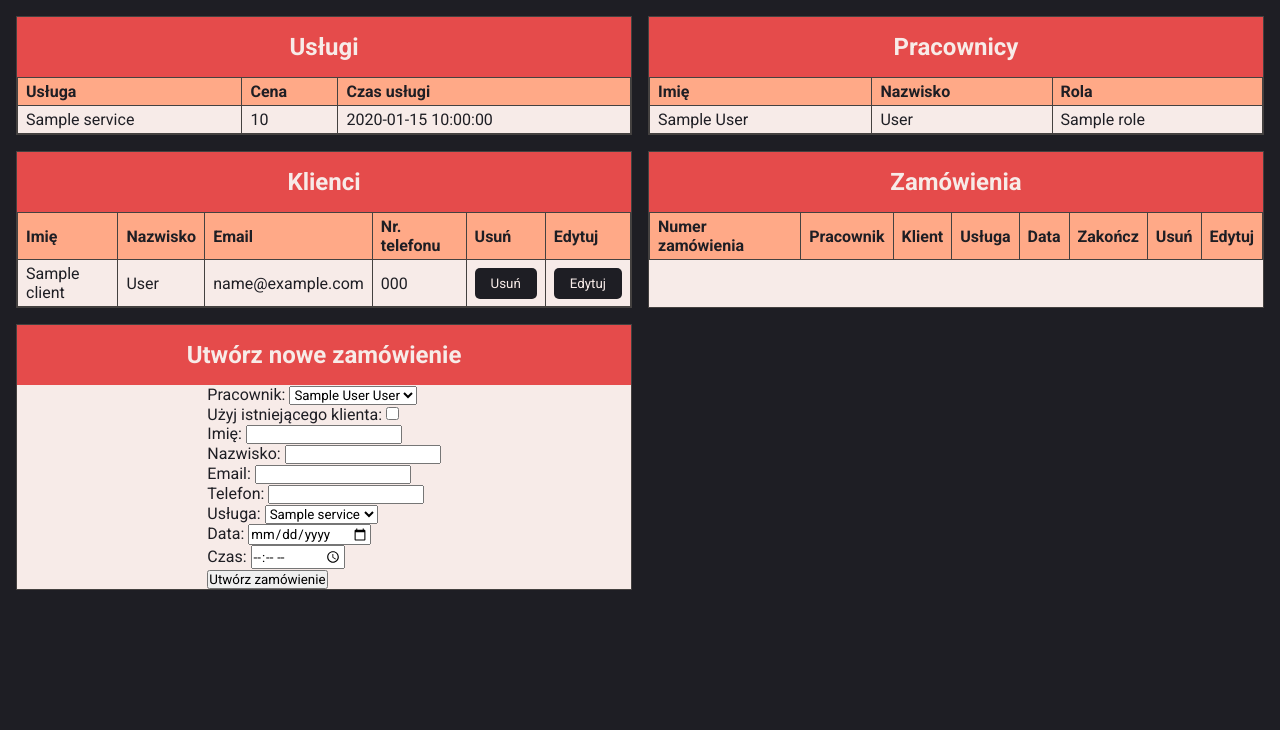
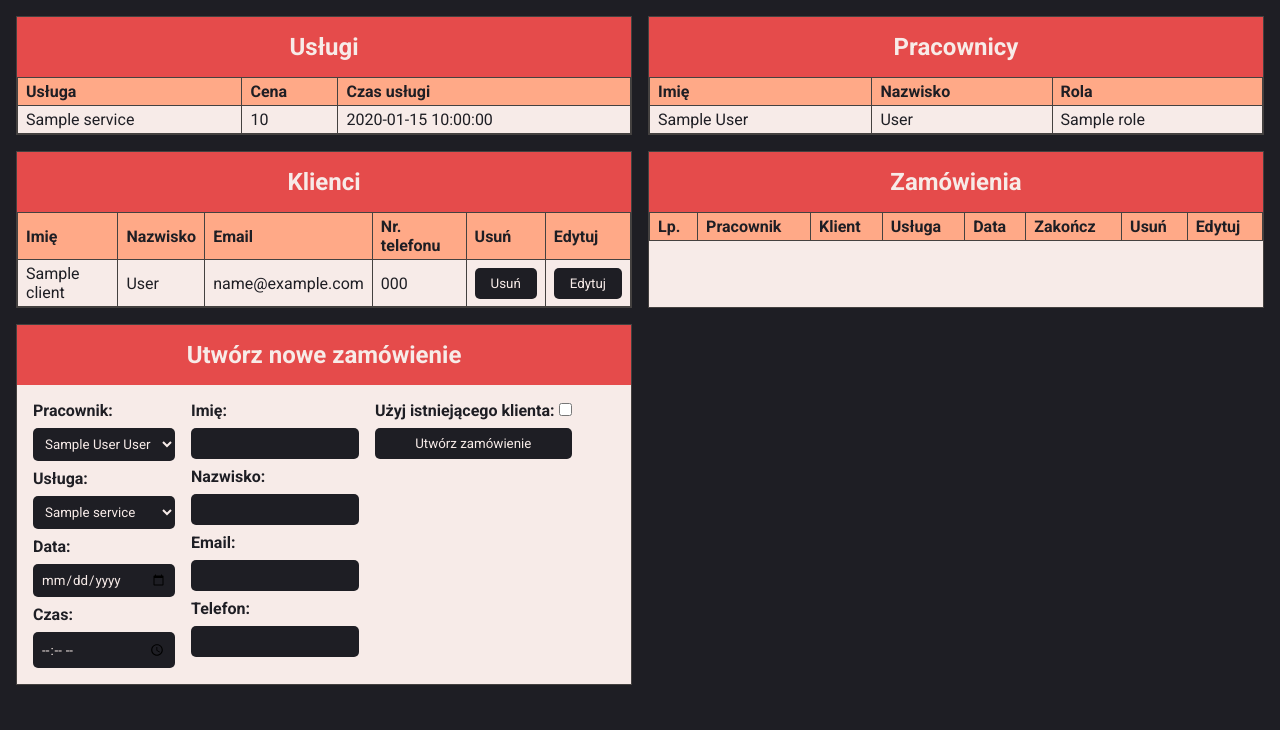
Before and after one commit to NoelJasik/controlPanelPhp, a PHP site: page /pages/control_panel.php in a window 1280 px wide. Shown: the part 70-800 px from the top of the page. Run offline with PHP 8.4, Linux system fonts and the light colour scheme; tables that the repository leaves empty or names only in its code hold one stand-in row (values such as "Sample post"); lists and menus that the app fills with data are empty.

Commit message:
Improved design + switched to inner join

```diff
--- a/css/index.css
+++ b/css/index.css
@@ -87,6 +87,9 @@
   border-width: 1px;
   border-color: var(--jet);
 }
+.table-box table td .btn {
+  width: 100%;
+}
 .table-box h2 {
   background-color: var(--imperial-red);
   color: var(--seashell);
@@ -96,6 +99,49 @@
   width: 100%;
 }
 
+.create-order form {
+  width: 100%;
+  display: flex;
+  justify-content: flex-start;
+  flex-wrap: wrap;
+  flex-direction: row;
+  align-items: flex-start;
+  padding: 1rem;
+  gap: 1rem;
+}
+.create-order form .form-box {
+  display: flex;
+  flex-direction: column;
+  justify-content: flex-start;
+  align-items: flex-start;
+  gap: 0.5rem;
+}
+.create-order form .form-box label {
+  font-weight: bold;
+}
+.create-order form .form-box input {
+  padding: 0.5rem;
+  border-radius: 5px;
+}
+.create-order form .form-box select {
+  padding: 0.5rem;
+  border-radius: 5px;
+}
+.create-order form .form-box .btn {
+  width: 100%;
+}
+.create-order form .form-box .client-info-box {
+  display: flex;
+  flex-direction: column;
+  justify-content: flex-start;
+  align-items: flex-start;
+  gap: 0.5rem;
+  width: 100%;
+}
+.create-order form .form-box .client-info-box .btn {
+  width: 100%;
+}
+
 @media screen and (max-width: 1400px) {
   main {
     flex-direction: column;
--- a/css/index.scss
+++ b/css/index.scss
@@ -42,6 +42,7 @@
     cursor: pointer;
     transition: 0.3s;
     text-decoration: none;
+
 }
 
 .btn:hover {
@@ -90,6 +91,9 @@
             border-style: solid;
             border-width: 1px;
             border-color: var(--jet);
+            .btn {
+                width: 100%;
+            }
         }
     }
 
@@ -103,6 +107,50 @@
     }
 }
 
+.create-order {
+    form {
+        width: 100%;
+        display: flex;
+        justify-content: flex-start;
+        flex-wrap: wrap;
+        flex-direction: row;
+        align-items: flex-start;
+        padding: 1rem;
+        gap: 1rem;
+        .form-box {
+            display: flex;
+            flex-direction: column;
+            justify-content: flex-start;
+            align-items: flex-start;
+            gap: 0.5rem;
+            label {
+                font-weight: bold;
+            }
+            input {
+                padding: 0.5rem;
+                border-radius: 5px;
+            }
+            select {
+                padding: 0.5rem;
+                border-radius: 5px;
+            }
+            .btn {
+                width: 100%;
+        }
+        .client-info-box {
+            display: flex;
+            flex-direction: column;
+            justify-content: flex-start;
+            align-items: flex-start;
+            gap: 0.5rem;
+            width: 100%;
+            .btn {
+                width: 100%;
+            }
+        }
+    }
+}}
+
 @media screen and (max-width: 1400px) {
     main {
         flex-direction: column;
--- a/pages/control_panel.php
+++ b/pages/control_panel.php
@@ -14,10 +14,11 @@
 if (!$conn) {
     die("Połączenie nieudane: " . mysqli_connect_error());
 }
+
 $queries = [
     'clients' => "SELECT * FROM clients",
-    'employees' => "SELECT * FROM employees",
-    'orders' => "SELECT * FROM orders",
+    'employees' => "SELECT employees.*, roles.name as role_name FROM employees INNER JOIN roles ON employees.role_id = roles.id",
+    'orders' => "SELECT orders.*, employees.name as employee_name, employees.last_name as employee_last_name, clients.name as client_name, clients.last_name as client_last_name, services.name as service_name FROM orders INNER JOIN employees ON orders.employee_id = employees.id INNER JOIN clients ON orders.client_id = clients.id INNER JOIN services ON orders.service_id = services.id",
     'roles' => "SELECT * FROM roles",
     'services' => "SELECT * FROM services"
 ];
@@ -101,7 +102,7 @@
                     <tr>
                         <td><?php echo $row['name']; ?></td>
                         <td><?php echo $row['last_name']; ?></td>
-                        <td><?php echo $tableRoles[$row['role_id'] - 1]['name'] ?></td>
+                        <td><?php echo $row['role_name']; ?></td>
                     </tr>
                 <?php endforeach; ?>
             </table>
@@ -157,7 +158,7 @@
             <h2>Zamówienia</h2>
             <table>
                 <tr>
-                    <th>Numer zamówienia</th>
+                    <th>Lp.</th>
                     <th>Pracownik</th>
                     <th>Klient</th>
                     <th>Usługa</th>
@@ -171,9 +172,9 @@
                 ?>
                         <tr>
                             <td><?php echo $row['id']; ?></td>
-                            <td><?php echo $tableEmployees[$row['employee_id'] - 1]['name'] . ' ' . $tableEmployees[$row['employee_id'] - 1]['last_name']; ?></td>
-                            <td><?php echo $tableClients[$row['client_id'] - 1]['name'] . ' ' . $tableClients[$row['client_id'] - 1]['last_name']; ?></td>
-                            <td><?php echo $tableServices[$row['service_id'] - 1]['name']; ?></td>
+                            <td><?php echo $row['employee_name'] . ' ' . $row['employee_last_name']; ?></td>
+                            <td><?php echo $row['client_name'] . ' ' . $row['client_last_name']; ?></td>
+                            <td><?php echo $row['service_name']; ?></td>
                             <td><?php echo $row['date']; ?></td>
                             <form action="complete_order.php" method="post">
                                 <input type="hidden" name="order_id" value="<?php echo $row['id']; ?>">
@@ -194,72 +195,84 @@
                 endforeach; ?>
             </table>
         </div>
-        <div class="table-box">
+        <div class="table-box create-order">
             <h2>Utwórz nowe zamówienie</h2>
             <form action="create_order.php" method="post">
+
+                <div class="form-box">
                     <label for="employee_id">Pracownik:</label>
-                <select name="employee_id" id="employee_id">
+                    <select name="employee_id" id="employee_id" class="btn">
                         <?php foreach ($tableEmployees as $employee): ?>
                             <option value="<?php echo $employee['id']; ?>"><?php echo $employee['name'] . ' ' . $employee['last_name']; ?></option>
                         <?php endforeach; ?>
                     </select>
-                <br>
 
-                <label for="toggle_client">Użyj istniejącego klienta:</label>
-                <input type="checkbox" id="toggle_client" name="toggle_client" onclick="toggleClientFields()">
-                <br>
+                    <label for="service_id">Usługa:</label>
+                    <select name="service_id" id="service_id" class="btn">
+                        <?php foreach ($tableServices as $service): ?>
+                            <option value="<?php echo $service['id']; ?>"><?php echo $service['name']; ?></option>
+                        <?php endforeach; ?>
+                    </select>
 
-                <div id="existing_client_fields" style="display: none;">
+
+                    <label for="date">Data:</label>
+                    <input type="date" name="date" id="date" class="btn">
+
+                    <label for="time">Czas:</label>
+                    <input type="time" name="time" id="time" class="btn">
+                </div>
+
+                <div class="form-box">
+
+
+                    <div id="existing_client_fields" class="client-info-box" style="display: flex;">
                         <label for="client_id">Klient:</label>
-                    <select name="client_id" id="client_id">
+                        <select name="client_id" id="client_id" class="btn">
                             <?php foreach ($tableClients as $client): ?>
                                 <option value="<?php echo $client['id']; ?>"><?php echo $client['name'] . ' ' . $client['last_name']; ?></option>
                             <?php endforeach; ?>
                         </select>
-                    <br>
+
                     </div>
 
-                <div id="new_client_fields">
+                    <div id="new_client_fields" class="client-info-box" style="display: none">
                         <label for="client_name">Imię:</label>
-                    <input type="text" name="client_name" id="client_name"><br>
+                        <input type="text" name="client_name" id="client_name" class="btn">
 
                         <label for="client_last_name">Nazwisko:</label>
-                    <input type="text" name="client_last_name" id="client_last_name"><br>
+                        <input type="text" name="client_last_name" id="client_last_name" class="btn">
 
                         <label for="client_email">Email:</label>
-                    <input type="email" name="client_email" id="client_email"><br>
+                        <input type="email" name="client_email" id="client_email" class="btn">
 
                         <label for="client_telephone">Telefon:</label>
-                    <input type="text" name="client_telephone" id="client_telephone"><br>
+                        <input type="text" name="client_telephone" id="client_telephone" class="btn">
+
                     </div>
 
+
+
+
+                </div>
+                <div class="form-box">
+                <label for="toggle_client">Użyj istniejącego klienta: <input type="checkbox" id="toggle_client" name="toggle_client" onclick="toggleClientFields()">
+                </label>
+                <input type="submit" value="Utwórz zamówienie" class="btn">
+            </div>
+            </form>
+
+        </div>
+
+    </main>
     <script>
         function toggleClientFields() {
             var toggle = document.getElementById('toggle_client').checked;
-                        document.getElementById('existing_client_fields').style.display = toggle ? 'block' : 'none';
-                        document.getElementById('new_client_fields').style.display = toggle ? 'none' : 'block';
+            document.getElementById('existing_client_fields').style.display = toggle ? 'flex' : 'none';
+            document.getElementById('new_client_fields').style.display = toggle ? 'none' : 'flex';
         }
+
+        toggleClientFields();
     </script>
-
-                <label for="service_id">Usługa:</label>
-                <select name="service_id" id="service_id">
-                    <?php foreach ($tableServices as $service): ?>
-                        <option value="<?php echo $service['id']; ?>"><?php echo $service['name']; ?></option>
-                    <?php endforeach; ?>
-                </select>
-                <br>
-
-                <label for="date">Data:</label>
-                <input type="date" name="date" id="date"><br>
-
-                <label for="time">Czas:</label>
-                <input type="time" name="time" id="time"><br>
-
-                <input type="submit" value="Utwórz zamówienie">
-            </form>
-        </div>
-    </main>
-
 </body>
 
 </html>
```
Also changed, not shown: 1 other file. Lines whose indentation alone changed are shown as unchanged.
